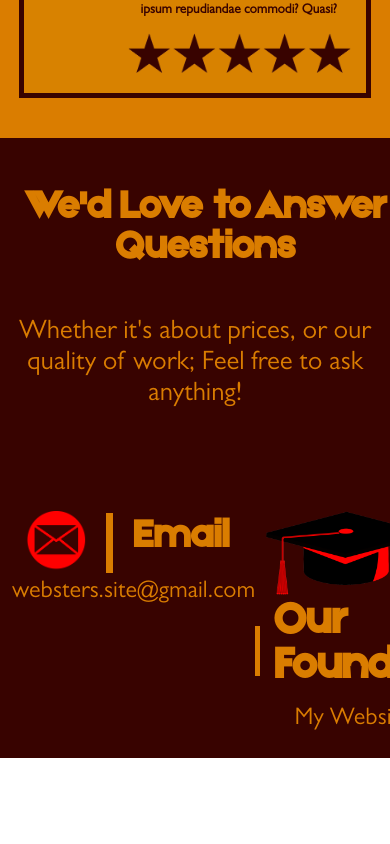
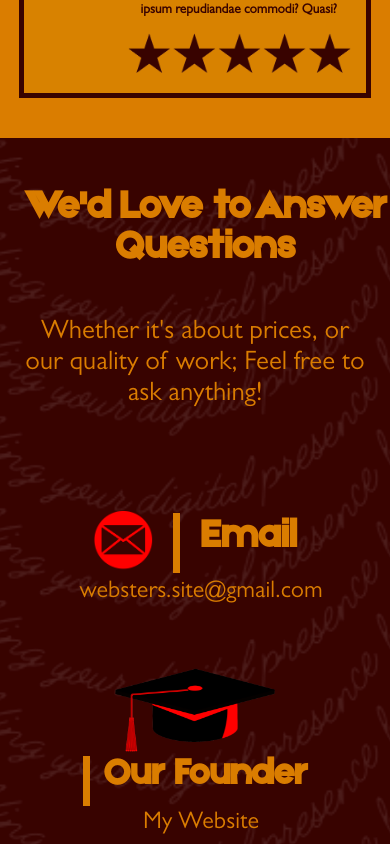
Before and after one commit to izaankhan0/websters2, a React (Vite) app: page / in a window 390 px wide. Shown: the part 7520-8364 px from the top of the page. Before the commit the page ends 8278 px from the top, so only its background shows below. Built offline with nearby package versions, Linux system fonts and the light colour scheme.

Commit message:
made contacts page responsive

```diff
--- a/src/components/contacts.jsx
+++ b/src/components/contacts.jsx
@@ -1,9 +1,13 @@
 import React, { useState } from 'react';
 import Contact from "./contact"
 import '../styles/contacts.css'
+import Scroll from "../../public/assets/media/bg-scroll.png"
+
 
 function contacts(){
     return <div className="contacts" id="contacts">
+        <img src={Scroll} className="absolute abs-1" alt="" />
+            <img src={Scroll} className="absolute abs-2" alt="" />
 
                 <div className="top">
                     <h1>We'd Love to Answer Questions</h1>
--- a/src/components/nav.jsx
+++ b/src/components/nav.jsx
@@ -62,7 +62,7 @@ function nav(){
                 <a href="#why"><img src={navIcon2} alt="" /></a>
                 <a href="#clients"><img src={navIcon3} alt="" /></a>
                 <a href="#reviews"><img src={navIcon4} alt="" /></a>
-                <a href=""><img src={navIcon5} alt="" /></a>
+                <a href="#contacts"><img src={navIcon5} alt="" /></a>
             </ul>
         </nav>
 
@@ -76,7 +76,7 @@ function nav(){
                 <a href="#why" style={{transform: `translateY(${a2}px)`}}><img src={navIcon2} alt="" /></a>
                 <a href="#clients" style={{transform: `translateY(${a3}px)`}}><img src={navIcon3} alt="" /></a>
                 <a href="#reviews" style={{transform: `translateY(${a4}px)`}}><img src={navIcon4} alt="" /></a>
-                <a href="" style={{transform: `translateY(${a5}px)`}}><img src={navIcon5} alt="" /></a>
+                <a href="#contacts" style={{transform: `translateY(${a5}px)`}}><img src={navIcon5} alt="" /></a>
             </ul>
         </div>
     </div>
--- a/src/styles/contact.css
+++ b/src/styles/contact.css
@@ -1,6 +1,8 @@
 .contact-top > a > img{
     width: 60px;
     transition: 200ms ease;
+    z-index: 99;
+    position: relative;
 
 }
 .contact-top > a > img:hover{
@@ -11,6 +13,8 @@
     height: 60px;
     background-color: #da7d00;
     margin: 0px 20px;
+    z-index: 99;
+    position: relative;
 }
 .contact-top{
         display: flex;
@@ -29,6 +33,8 @@
     margin-bottom: 13px;
     text-decoration: none !important;
     list-style: none;
+    z-index: 99;
+    position: relative;
 
 }
 .contact> a > h3{
@@ -42,6 +48,8 @@
     text-decoration: none !important;
     list-style: none;
     transition: 200ms ease;
+    z-index: 99;
+    position: relative;
 }
 .contact> a > h3:hover{
     transform: scale(1.1);
--- a/src/styles/contacts.css
+++ b/src/styles/contacts.css
@@ -1,17 +1,24 @@
 .contacts{
     min-height: 620px;
     background-color: #380300;
-
+    overflow: hidden;
+    position: relative;
+    padding-bottom: 50px;
 }
 .top > h1{
     color:#da7d00 ;
     padding-top: 50px;
+    z-index: 99;
+    position: relative;
 }
 .top > p{
     color:#da7d00 ;
     font-weight: 200;
     font-size: 20pt;
     margin: 20px 0px;
+    z-index: 99;
+    position: relative;
+    padding: 0px 20px;
 }
 .bottom{
     display: flex;
@@ -21,6 +28,8 @@
 .contact-u > a > img{
     width: 160px;
     transition: 200ms ease;
+    z-index: 99;
+    position: relative;
 }
 .contact-u > a > img:hover{
     transform: scale(1.1);
@@ -37,4 +46,21 @@
 }
 .contact-u > .contact-top > h2{
     font-size: 34pt;
+    z-index: 99;
+    position: relative;
 }
+
+@media (max-width:900px) {
+    .contact-u > .contact-top > h2{
+        font-size: 28pt;
+    }
+}
+@media (max-width:800px) {
+    .bottom{
+        flex-direction: column;
+        align-items: center;
+    }
+    .contact-u{
+        margin: 60px 0px;
+    }
+}
```
